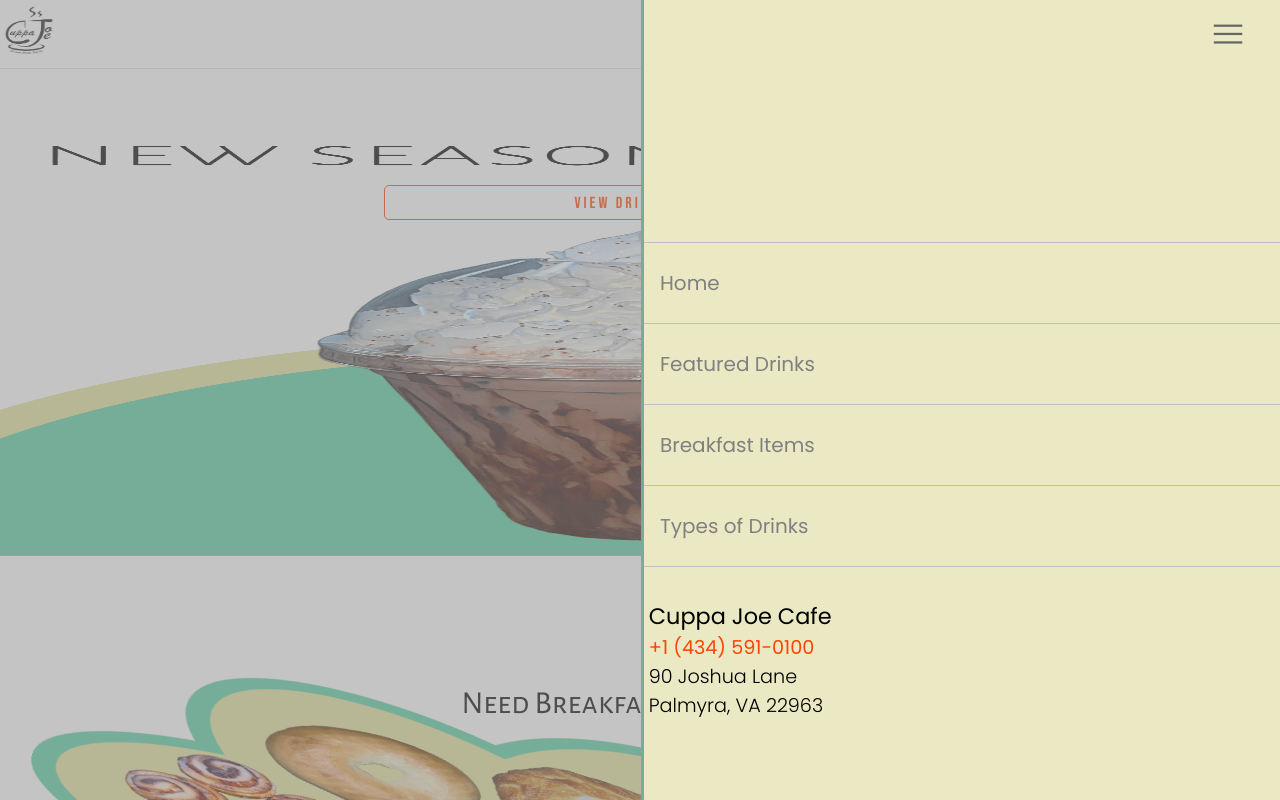
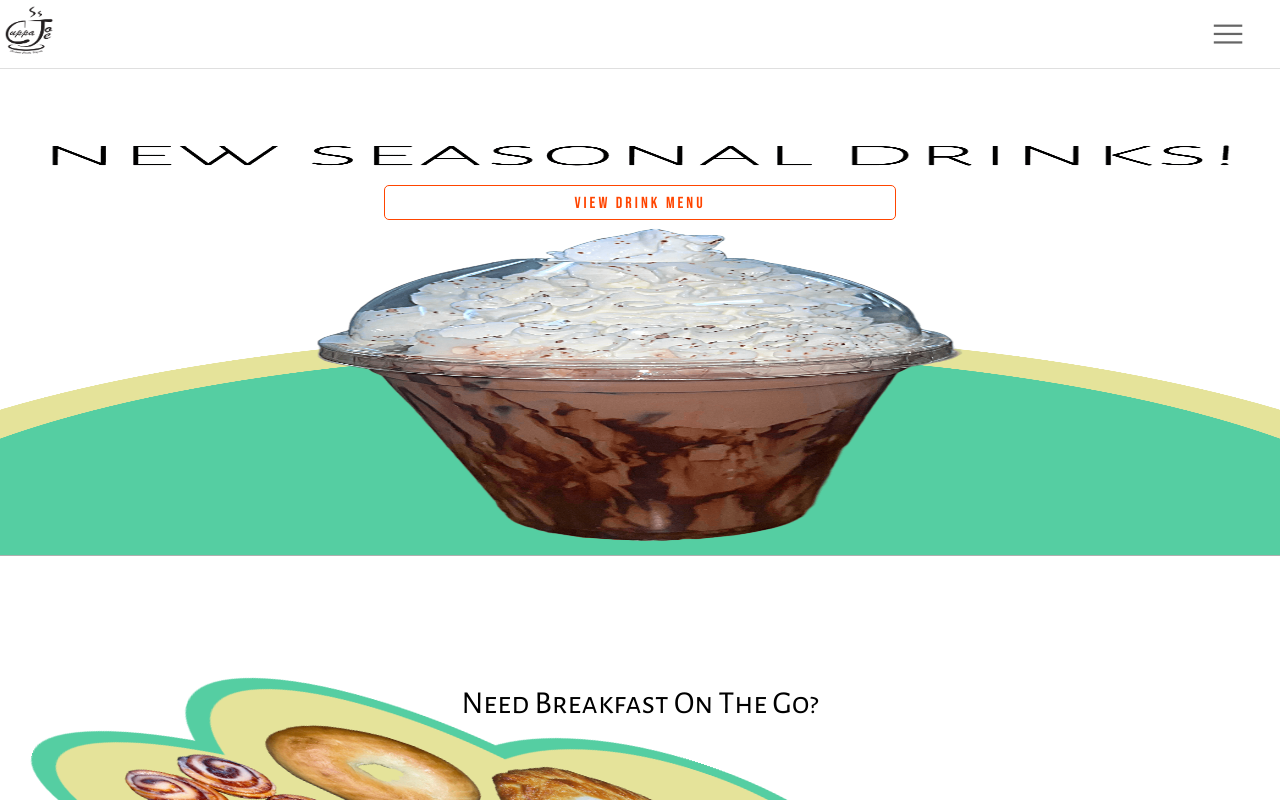
Before and after one commit to nateHamshar/cuppa-joe-cafe, a Next.js app: page / in a window 1280 px wide. Shown: the top 800 px of the page. Built offline with nearby package versions, Linux system fonts and the light colour scheme.

Commit message:
change default nav to closed

```diff
--- a/src/components/Nav.js
+++ b/src/components/Nav.js
@@ -3,7 +3,7 @@ import styles from '../styles/nav.module.css'
 import Image from 'next/image';
 const Nav = () => {
 
-    const [navHidden, setNavHidden] = useState(false)
+    const [navHidden, setNavHidden] = useState(true)
 
     const toggleNav = () => {
         if (navHidden == true) {
```
